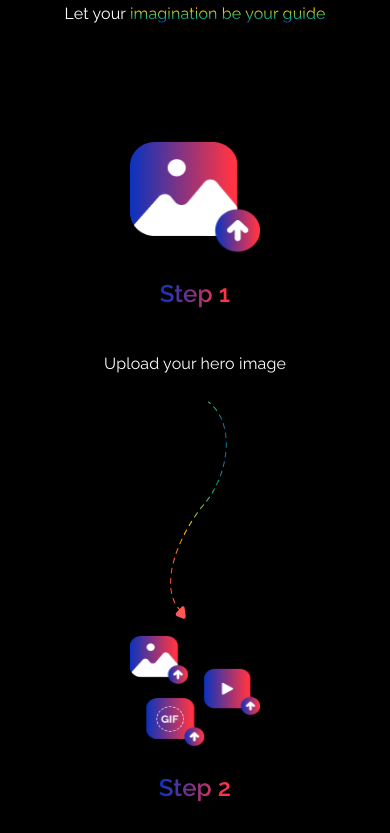
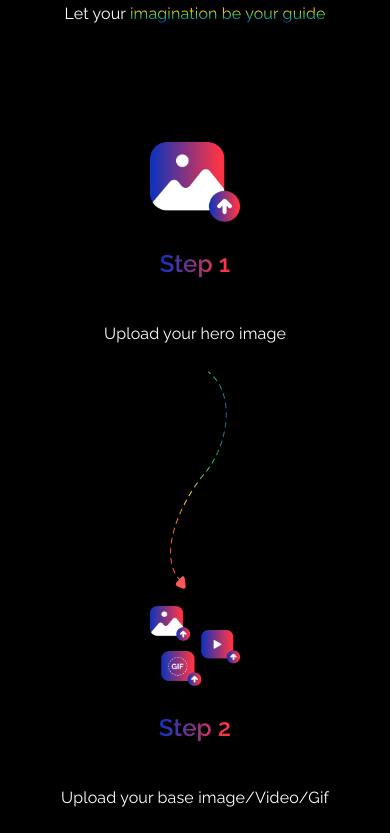
Before and after one commit to Rameeshakhan/DeepDuck, a React (Vite) app: page / in a window 390 px wide. Shown: the part 2860-3693 px from the top of the page. Built offline with nearby package versions, Linux system fonts and the light colour scheme.

Commit message:
Modified

```diff
--- a/src/assets/css/landing.module.css
+++ b/src/assets/css/landing.module.css
@@ -26,7 +26,7 @@
    padding: 20px;
    display: flex;
    flex-direction: column;
-   /* justify-content: center; */
+   justify-content: center;
    align-items: center;
    height: 400px;
    width: 100%;
@@ -91,7 +91,7 @@
 }
 
 .SixInlineDiv::-webkit-scrollbar-thumb {
-  background-color: white;
+  /* background-color: white; */
   border-radius: 10px;
 }
 
--- a/src/assets/css/step.module.css
+++ b/src/assets/css/step.module.css
@@ -19,6 +19,11 @@
     height: auto;
     width: auto;
   }
+
+.threeImages{
+  height: 110px;
+  width: 130px;
+}
 
   @media (max-width: 800px) {
     .block-divs {
@@ -44,26 +49,16 @@
   }
 
 
-  @media (max-width: 1100px) {
-
- .block-divs {
-      display: block;
+  @media (max-width: 1200px) {
+    .divStyle {
+      flex: 1;
+      text-align: center;
+      /* padding: 10px; */
+      margin: 80px 0px;
     }
 
-    .rotate-image {
-      width: auto;
-      height: auto;
-      display: block;
-      transform: rotate(90deg);
-      flex: 1;
-    }
-
-    .divStyle {
-      flex: 1;
-            text-align: center;
-      padding: 10px;
-      display: flex;
-      flex-direction: column;
-      align-items: center;
+    .threeImages{
+      height: 80px;
+      width: 90px;
     }
   }
--- a/src/components/Navbar.jsx
+++ b/src/components/Navbar.jsx
@@ -54,6 +54,9 @@ const Navbar = ( {deepDuckImage, optionColor}) => {
         <picture>
           <img src={logo} alt="Logo" height="39px" width="47px"
           onClick={()=> navigate("/")}
+          style={{
+            cursor: "pointer"
+          }}
           />
         </picture>
         <span style={{ marginLeft: '10px' }}>
--- a/src/components/Navbar2.jsx
+++ b/src/components/Navbar2.jsx
@@ -65,6 +65,9 @@ const Navbar = ({ deepDuckImage, optionColor }) => {
             height="39px"
             width="47px"
             onClick={() => navigate("/")}
+            style={{
+              cursor: "pointer"
+            }}
           />
         </picture>
         <span style={{ marginLeft: '10px' }}>
--- a/src/pages/Landing/Section5.jsx
+++ b/src/pages/Landing/Section5.jsx
@@ -35,7 +35,7 @@ const Section5 = () => {
             </div>
             <div className={styles['block-divs']}>
                 <div className={styles.divStyle}>
-                    <img src={Div1Pic} alt="Step 1" height="110" width="130" />
+                    <img src={Div1Pic} alt="Step 1" className={styles.threeImages} />
                     <h3 style={headingStyle}>Step 1</h3>
                     <p>Upload your hero image</p>
                 </div>
@@ -43,7 +43,7 @@ const Section5 = () => {
                     <img src={arrow} alt="Arrow" />
                 </div>
                 <div className={styles.divStyle}>
-                    <img src={Div2Pic} alt="Step 2" height="110" width="130" />
+                    <img src={Div2Pic} alt="Step 2" className={styles.threeImages} />
                     <h3 style={headingStyle}>Step 2</h3>
                     <p>Upload your base image/Video/Gif</p>
                 </div>
@@ -51,7 +51,7 @@ const Section5 = () => {
                     <img src={arrow} alt="Arrow" />
                 </div>
                 <div className={styles.divStyle}>
-                    <img src={Div3Pic} alt="Step 3" height="110" width="130" />
+                    <img src={Div3Pic} alt="Step 3" className={styles.threeImages} />
                     <h3 style={headingStyle}>Step 3</h3>
                     <p>Wait for the AI magic</p>
                 </div>
```
